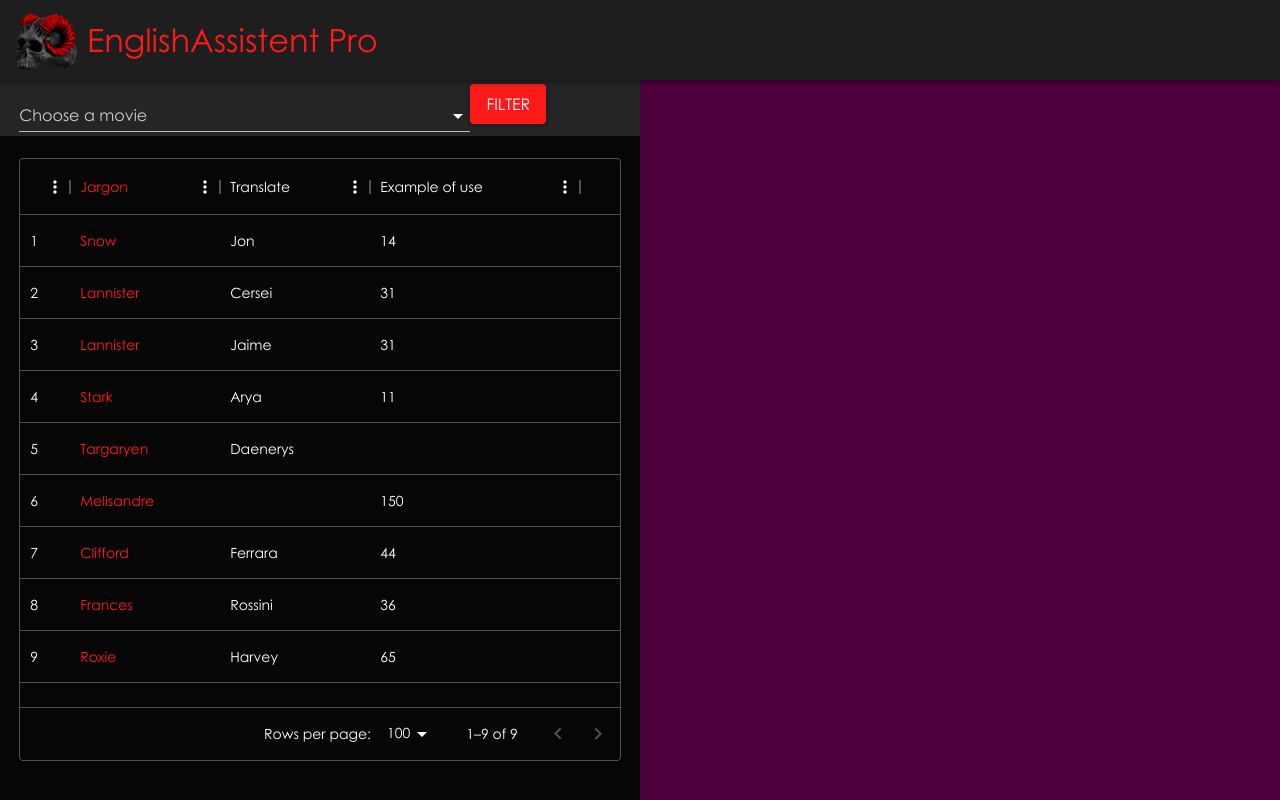
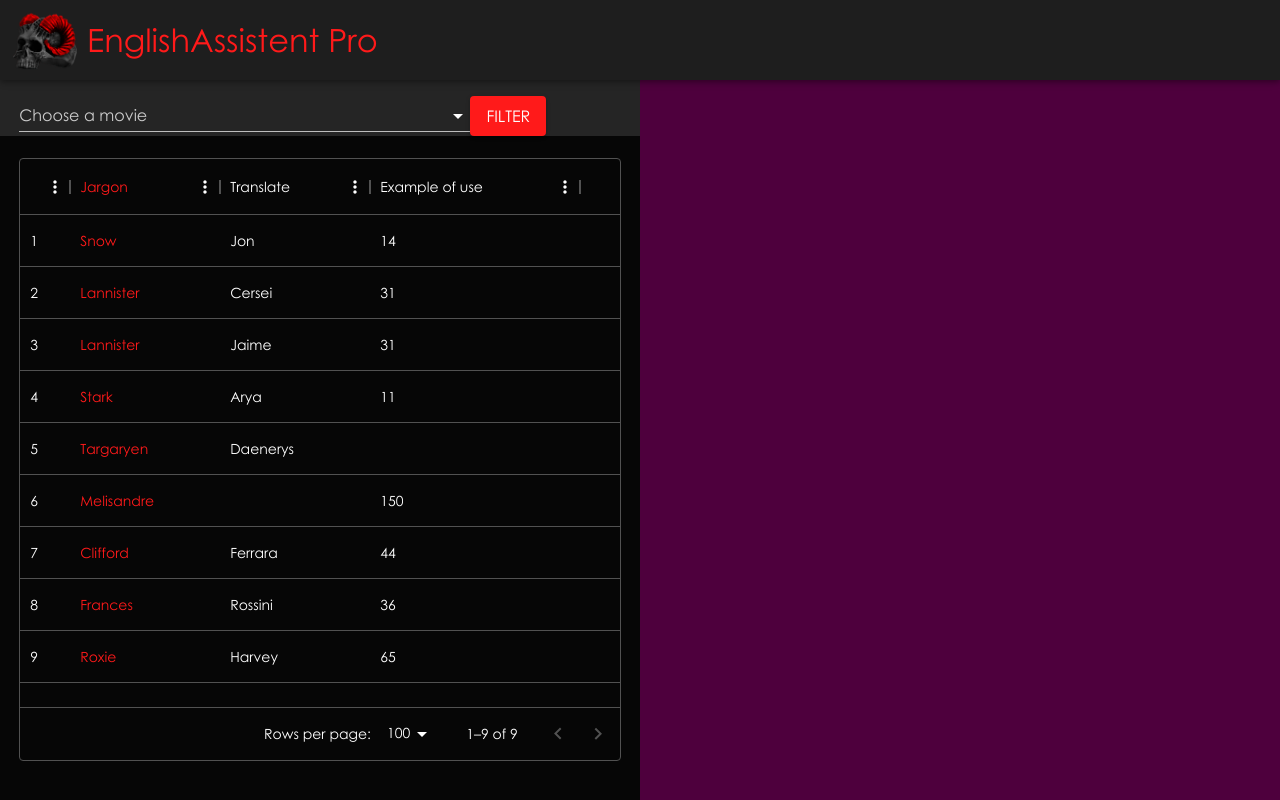
Before and after one commit to Myslitel666/EnglishAssistantPro, a React (Create React App) app in the folder english-assistent-frontend/: page / in a window 1280 px wide. Built offline with nearby package versions, Linux system fonts and the light colour scheme.

Commit message:
The components of the JargonFilter Box are anchored to its bottom border

```diff
--- a/english-assistent-frontend/src/Components/Pages/Home/JargonFilter.tsx
+++ b/english-assistent-frontend/src/Components/Pages/Home/JargonFilter.tsx
@@ -15,6 +15,7 @@ const JargonFilter: React.FC = () => {
             <Box marginTop='10vh' paddingTop='0.5vh'
                 paddingLeft='2.4vh' paddingRight='2.4vh'
                 minHeight='7vh' bgcolor='#252525'
+                alignItems='justify-end' display = 'flex'
             >
                 <Stack spacing={5}
                     sx={{ width: '75%', float: 'left' }}>
@@ -24,7 +25,7 @@ const JargonFilter: React.FC = () => {
                     variant="contained"
                     color="primary"
 
-                    style={{ marginTop: 'auto', fontSize: '2vh' }}
+                    style={{ marginTop: 'auto', fontSize: '2vh'}}
                 >
                     Filter
                 </MyButton>
```
